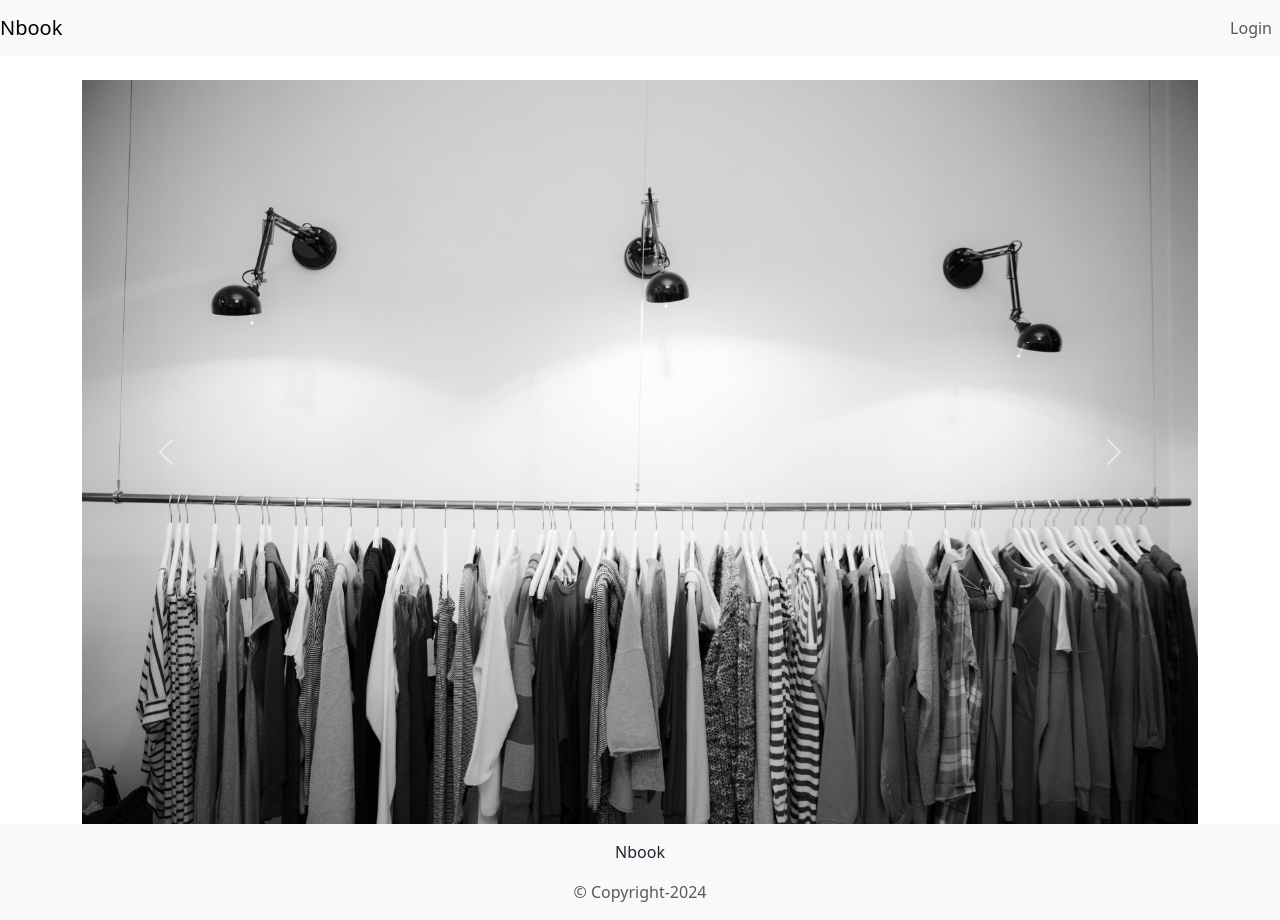
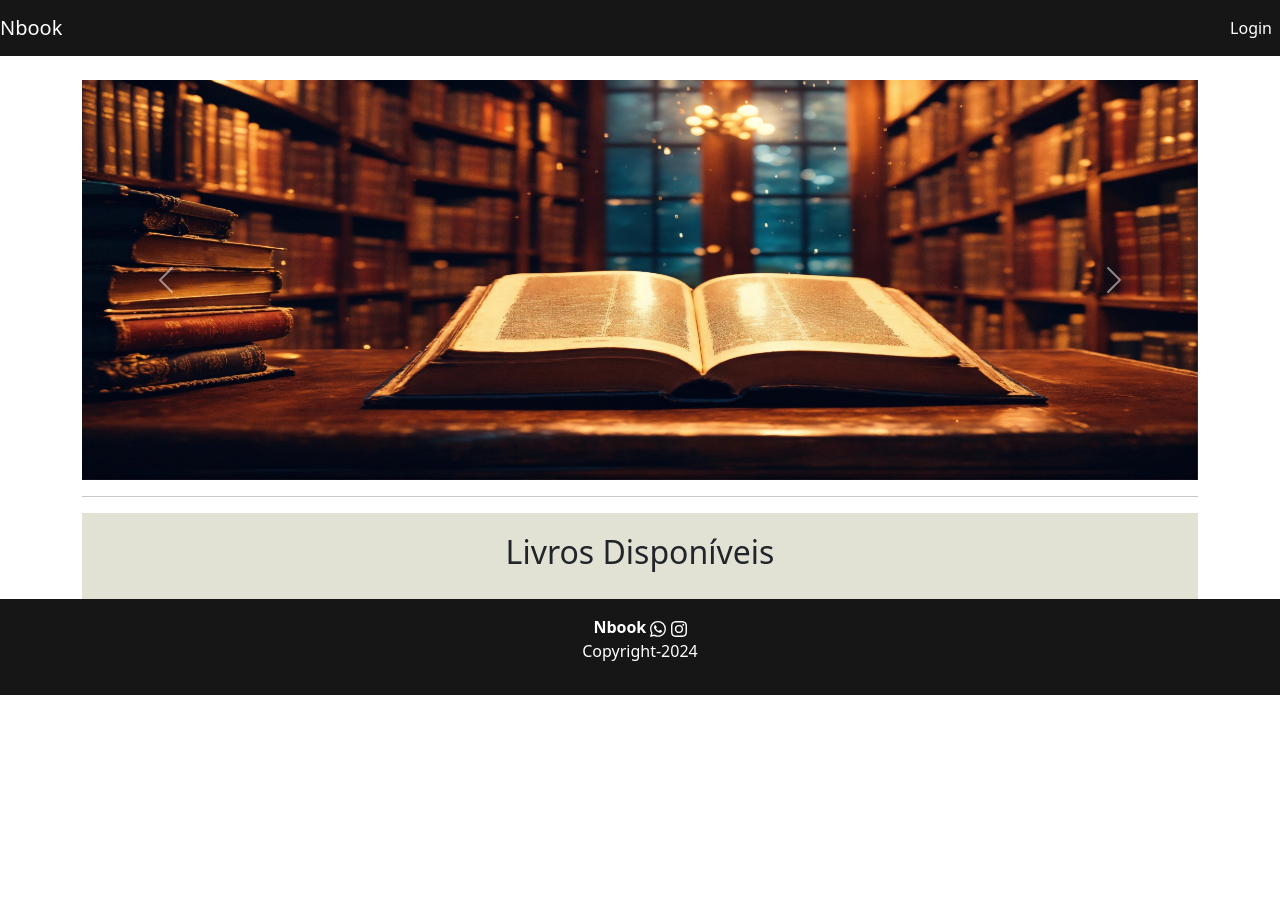
Before and after one commit to FJ-Souza/Nbook-flavio, a Django app: page /catalog/ in a window 1280 px wide. After the commit the page ends 695 px from the top, so only its background shows below. Run offline with Django 5.2, Linux system fonts and the light colour scheme; data that the repository does not hold is empty; some libraries are stand-ins or nearby versions.

Commit message:
templates...

```diff
--- a/ncatalog/templates/catalog/index.html
+++ b/ncatalog/templates/catalog/index.html
@@ -5,13 +5,10 @@
 <div id="carouselExample" class="carousel slide">
     <div class="carousel-inner">
       <div class="carousel-item active">
-        <img src="{% static 'assets/img/pexels-bohlemedia-1884584.jpg' %}" class="d-block w-100" alt="roupas">
+        <img src="{% static 'assets/img/book-aberto.jpg' %}" class="d-block w-100" alt="roupas" style="height: 50vh;">
       </div>
       <div class="carousel-item">
-        <img src="{% static 'assets/img/pexels-nietjuh-934063.jpg' %}" class="d-block w-100" alt="roupas">
-      </div>
-      <div class="carousel-item">
-        <img src="{% static 'assets/img/pexels-solliefoto-298863.jpg' %}" class="d-block w-100" alt="roupas">
+        <img src="{% static 'assets/img/biblioteca.jpg' %}" class="d-block w-100" alt="roupas" style="height: 50vh;">
       </div>
     </div>
     <button class="carousel-control-prev" type="button" data-bs-target="#carouselExample" data-bs-slide="prev">
@@ -23,7 +20,11 @@
       <span class="visually-hidden">Next</span>
     </button>
   </div>
-  <div class="row">
-    {% include 'partials/_card.html' %}
-</div>
+  <hr>
+  <div style="background-color: rgba(216, 216, 198, 0.752); text-align: center;">
+    <h2 style="padding: 20px;">Livros Disponíveis</h2>
+    <div class="row">
+      {% include 'partials/_card.html' %}
+    </div>
+  </div>
 {% endblock %}
--- a/ncatalog/templates/partials/_footer.html
+++ b/ncatalog/templates/partials/_footer.html
@@ -1,6 +1,12 @@
-<footer class="footer mt-auto py-3 bg-light">
-    <div class="container text-center">
-        <p>Nbook</p>
-        <span class="text-muted">&copy; Copyright-2024</span>
+<footer class="footer mt-auto py-3" style="background-color: #161616;">
+    <div class="container text-center" style="color: #ffffff;">
+        <strong>Nbook</strong>
+        <svg xmlns="http://www.w3.org/2000/svg" width="16" height="16" fill="currentColor" class="bi bi-whatsapp" viewBox="0 0 16 16">
+            <path d="M13.601 2.326A7.85 7.85 0 0 0 7.994 0C3.627 0 .068 3.558.064 7.926c0 1.399.366 2.76 1.057 3.965L0 16l4.204-1.102a7.9 7.9 0 0 0 3.79.965h.004c4.368 0 7.926-3.558 7.93-7.93A7.9 7.9 0 0 0 13.6 2.326zM7.994 14.521a6.6 6.6 0 0 1-3.356-.92l-.24-.144-2.494.654.666-2.433-.156-.251a6.56 6.56 0 0 1-1.007-3.505c0-3.626 2.957-6.584 6.591-6.584a6.56 6.56 0 0 1 4.66 1.931 6.56 6.56 0 0 1 1.928 4.66c-.004 3.639-2.961 6.592-6.592 6.592m3.615-4.934c-.197-.099-1.17-.578-1.353-.646-.182-.065-.315-.099-.445.099-.133.197-.513.646-.627.775-.114.133-.232.148-.43.05-.197-.1-.836-.308-1.592-.985-.59-.525-.985-1.175-1.103-1.372-.114-.198-.011-.304.088-.403.087-.088.197-.232.296-.346.1-.114.133-.198.198-.33.065-.134.034-.248-.015-.347-.05-.099-.445-1.076-.612-1.47-.16-.389-.323-.335-.445-.34-.114-.007-.247-.007-.38-.007a.73.73 0 0 0-.529.247c-.182.198-.691.677-.691 1.654s.71 1.916.81 2.049c.098.133 1.394 2.132 3.383 2.992.47.205.84.326 1.129.418.475.152.904.129 1.246.08.38-.058 1.171-.48 1.338-.943.164-.464.164-.86.114-.943-.049-.084-.182-.133-.38-.232"/>
+        </svg>
+        <svg xmlns="http://www.w3.org/2000/svg" width="16" height="16" fill="currentColor" class="bi bi-whatsapp" viewBox="0 0 16 16">
+            <path d="M8 0C5.829 0 5.556.01 4.703.048 3.85.088 3.269.222 2.76.42a3.9 3.9 0 0 0-1.417.923A3.9 3.9 0 0 0 .42 2.76C.222 3.268.087 3.85.048 4.7.01 5.555 0 5.827 0 8.001c0 2.172.01 2.444.048 3.297.04.852.174 1.433.372 1.942.205.526.478.972.923 1.417.444.445.89.719 1.416.923.51.198 1.09.333 1.942.372C5.555 15.99 5.827 16 8 16s2.444-.01 3.298-.048c.851-.04 1.434-.174 1.943-.372a3.9 3.9 0 0 0 1.416-.923c.445-.445.718-.891.923-1.417.197-.509.332-1.09.372-1.942C15.99 10.445 16 10.173 16 8s-.01-2.445-.048-3.299c-.04-.851-.175-1.433-.372-1.941a3.9 3.9 0 0 0-.923-1.417A3.9 3.9 0 0 0 13.24.42c-.51-.198-1.092-.333-1.943-.372C10.443.01 10.172 0 7.998 0zm-.717 1.442h.718c2.136 0 2.389.007 3.232.046.78.035 1.204.166 1.486.275.373.145.64.319.92.599s.453.546.598.92c.11.281.24.705.275 1.485.039.843.047 1.096.047 3.231s-.008 2.389-.047 3.232c-.035.78-.166 1.203-.275 1.485a2.5 2.5 0 0 1-.599.919c-.28.28-.546.453-.92.598-.28.11-.704.24-1.485.276-.843.038-1.096.047-3.232.047s-2.39-.009-3.233-.047c-.78-.036-1.203-.166-1.485-.276a2.5 2.5 0 0 1-.92-.598 2.5 2.5 0 0 1-.6-.92c-.109-.281-.24-.705-.275-1.485-.038-.843-.046-1.096-.046-3.233s.008-2.388.046-3.231c.036-.78.166-1.204.276-1.486.145-.373.319-.64.599-.92s.546-.453.92-.598c.282-.11.705-.24 1.485-.276.738-.034 1.024-.044 2.515-.045zm4.988 1.328a.96.96 0 1 0 0 1.92.96.96 0 0 0 0-1.92m-4.27 1.122a4.109 4.109 0 1 0 0 8.217 4.109 4.109 0 0 0 0-8.217m0 1.441a2.667 2.667 0 1 1 0 5.334 2.667 2.667 0 0 1 0-5.334"/>
+        </svg>
+        <p>Copyright-2024</p>
     </div>
 </footer>
--- a/ncatalog/templates/partials/_navbar.html
+++ b/ncatalog/templates/partials/_navbar.html
@@ -1,5 +1,5 @@
-<nav class="navbar navbar-expand-lg navbar-light bg-light">
-    <a class="navbar-brand" href="{% url 'index' %}">Nbook</a>
+<nav class="navbar navbar-expand-lg" style="background-color: #161616;">
+    <a class="navbar-brand" style="color: #ffffff;" href="{% url 'index' %}">Nbook</a>
     <button class="navbar-toggler" type="button" data-bs-toggle="collapse" data-bs-target="#navbarNav" aria-controls="navbarNav" aria-expanded="false" aria-label="Toggle navigation">
         <span class="navbar-toggler-icon"></span>
     </button>
@@ -7,15 +7,15 @@
         <ul class="navbar-nav ms-auto">
             {% if user.is_authenticated %}
                 <li class="nav-item">
-                  <a class="nav-link" href="{% url 'home' %}">Home</a>
+                  <a class="nav-link" style="color: #ffffff;" href="{% url 'home' %}">Home</a>
                 </li>
 
                 <li class="nav-item">
-                    <a class="nav-link" href="{% url 'logout' %}">Logout</a>
+                    <a class="nav-link"  style="color: #ffffff;" href="{% url 'logout' %}">Logout</a>
                 </li>
             {% else %}
                 <li class="nav-item">
-                    <button class="nav-link btn" data-bs-toggle="modal" data-bs-target="#exampleModal">Login</button>
+                    <button class="nav-link btn" style="color: #ffffff;" data-bs-toggle="modal" data-bs-target="#exampleModal">Login</button>
                 </li>
             {% endif %}
         </ul>
```
Also changed, not shown: ncatalog/media/img/2024/06/15/biblioteca.jpg (added), ncatalog/media/img/2024/06/15/biblioteca_4Or9Rrb.jpg (added), ncatalog/media/img/2024/06/15/book-aberto.jpg (added), ncatalog/media/img/2024/06/15/book-aberto_6Gg87e2.jpg (added), ncatalog/setup/static/assets/img/biblioteca.jpg (added), ncatalog/setup/static/assets/img/book-aberto.jpg (added), ncatalog/setup/static/assets/img/pexels-bohlemedia-1884584.jpg (deleted), ncatalog/setup/static/assets/img/pexels-nietjuh-934063.jpg (deleted), ncatalog/templates/partials/_card.html (indentation only), 4 other files.
